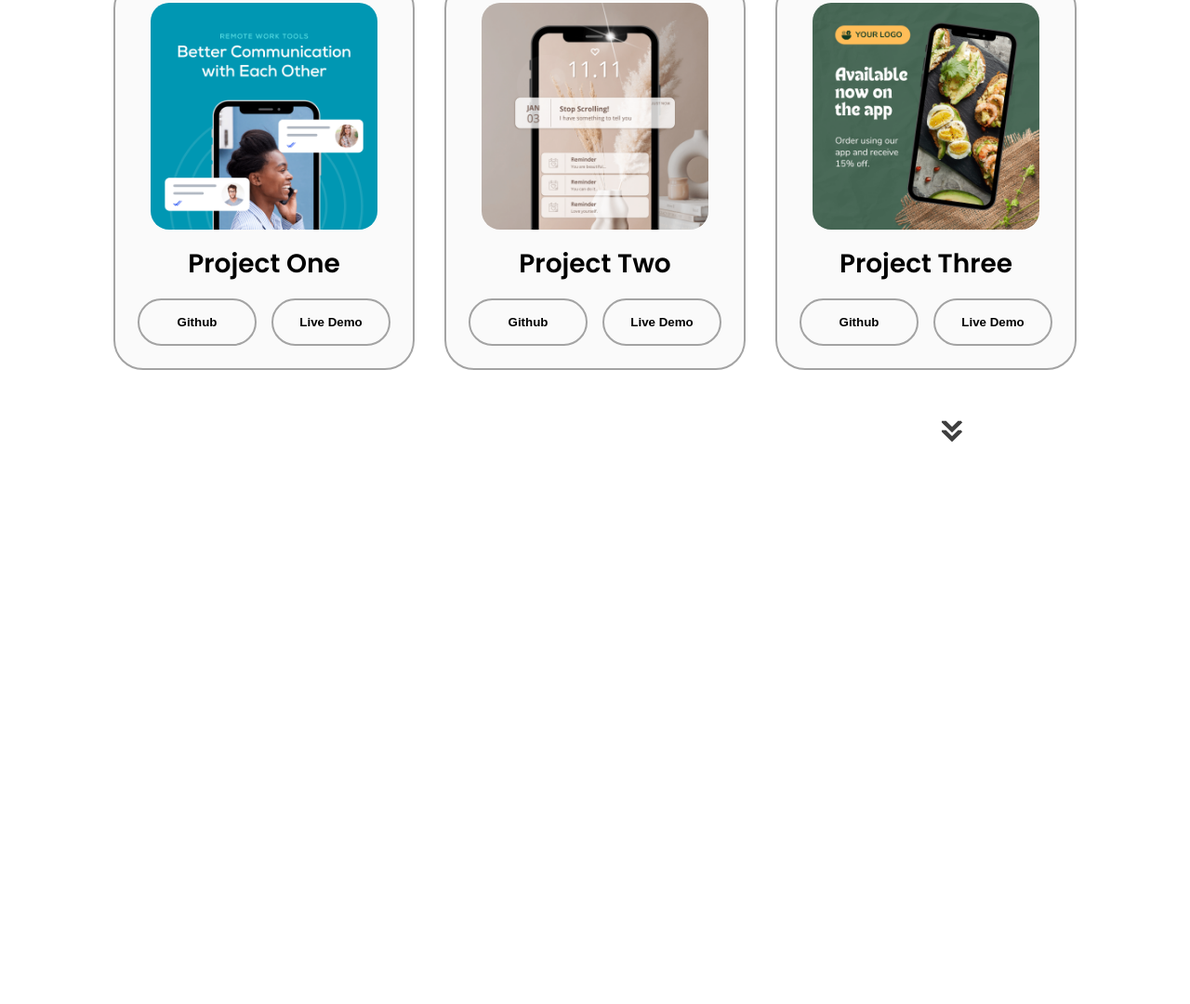
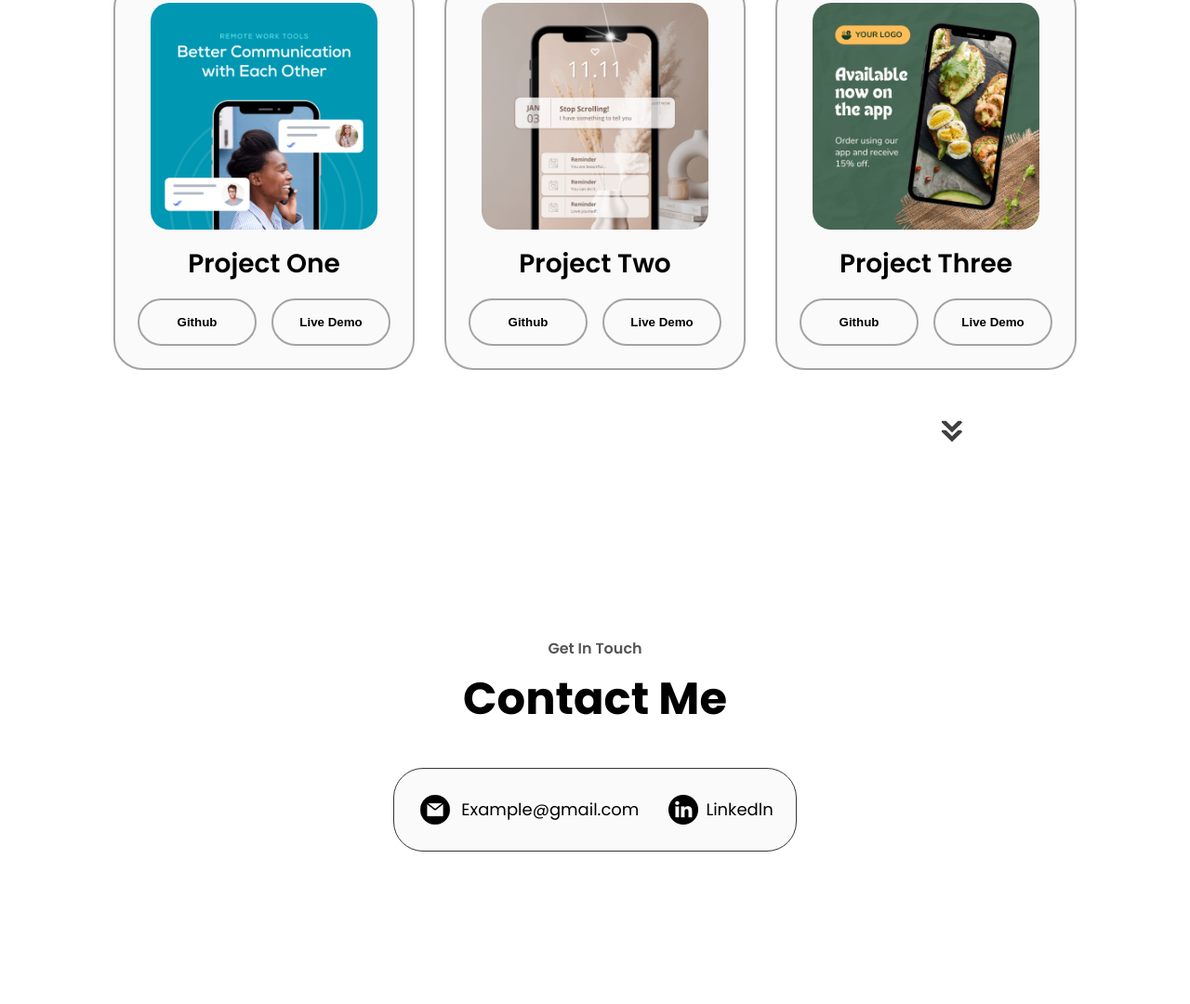
Before and after one commit to Bolavin/HTML-CSS-JS-Portfolio-Tutorial, a plain HTML site: page index.html in a window 1280 px wide. Shown: the part 2552-3632 px from the top of the page at 93% size. Before the commit the page ends 3072 px from the top, so only its background shows below. Drawn offline with Linux system fonts and the light colour scheme.

Commit message:
Built the contact section.

```diff
--- a/css/styles.css
+++ b/css/styles.css
@@ -311,3 +311,42 @@ article .icon {
     /* color: black; */
     border-color: rgb(163, 163, 163);
 }
+
+
+/* CONTACTS */
+#contact {
+    display: flex;
+    justify-content: center;
+    flex-direction: column;
+    height: 70vh;
+}
+
+.contact__info-wrapper {
+    display: flex;
+    justify-content: center;
+    border-radius: 3.2rem;
+    border: 0.16rem solid rgb(53, 53, 53);
+    background: rgb(250, 250, 250);
+    margin: 3.2rem auto;
+    padding: 0.8rem;
+}
+
+.contact__info-container {
+    display: flex;
+    align-items: center;
+    justify-content: center;
+    gap: 0.8rem;
+    margin: 1.6rem;
+}
+
+.contact__info-container p {
+    font-size: large;
+}
+
+.contact .icon {
+    cursor: default;
+}
+
+.email-icon {
+    height: 4rem;
+}
--- a/index.html
+++ b/index.html
@@ -280,6 +280,28 @@
 
     </section>
 
+    <!-- Contacts -->
+    <section id="contact" class="contact">
+
+        <div class="content-wrapper">
+            <p class="sub-heading">Get In Touch</p>
+            <h1 class="title">Contact Me</h1>
+        </div>
+
+        <div class="contact__info-wrapper">
+            <article class="contact__info-container">
+                <img src="./assets/email.png" alt="email icon" class="icon email-icon">
+                <p><a href="mailto:exampleemail@gmail.com">Example@gmail.com</a></p>
+            </article>
+
+            <article class="contact__info-container">
+                <img src="./assets/linkedin.png" alt="Liknedln icon" class="icon">
+                <p><a href="https://www.linkedln.com">Linkedln</a></p>
+            </article>
+        </div>
+
+    </section>
+
 
     <script src="./js/script.js"></script>
 </body>
```
